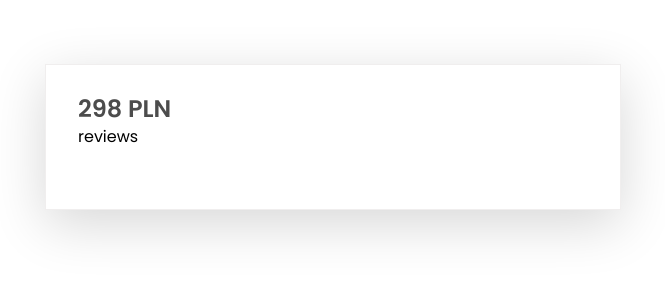
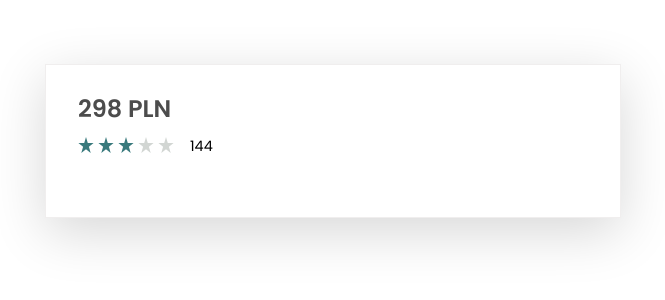
Before and after one commit to Radek-Wawrzyk/e-obuwie-recruitment-task, a Vue app: page / in a window 1280 px wide. Shown: the top 300 px of the page, without its empty margins (307-972 px from the left). Built offline with nearby package versions, Linux system fonts and the light colour scheme.

Commit message:
BaseStar & BaseRating - Implementation of components with styles & logic

```diff
--- a/src/App.vue
+++ b/src/App.vue
@@ -16,7 +16,7 @@ import ReservationForm from '@/components/Resuable/ReservationForm/ReservationFo
 export default {
   name: 'App',
   components: {
-    ReservationForm
+    ReservationForm,
   },
   data: () => ({
 
--- a/src/components/Base/BaseReviews/BaseReviews.scss
+++ b/src/components/Base/BaseReviews/BaseReviews.scss
@@ -0,0 +1,24 @@
+.base-reviews {
+  position: relative;
+  display: flex;
+
+  &__rating {
+    display: flex;
+    align-items: center;
+    margin: 0 1rem 0 0;
+
+    &-star {
+      margin: 0 0.25rem 0 0;
+
+      &:last-child {
+        margin: 0;
+      }
+    }
+  }
+
+  &__counter {
+    line-height: 1;
+    margin: 2px 0 0 0;
+    font-size: 0.9rem;
+  }
+}
--- a/src/components/Base/BaseReviews/BaseReviews.vue
+++ b/src/components/Base/BaseReviews/BaseReviews.vue
@@ -1,15 +1,67 @@
 <template>
-  <div>
-    reviews
+  <div class="base-reviews">
+    <ul class="base-reviews__rating">
+      <base-star
+        v-for="index in finalMax"
+        class="base-reviews__rating-star"
+        :key="`start-${index}`"
+        :is-filled="isFilled(index, finalRating)"
+      />
+    </ul>
+
+    <p class="base-reviews__counter">
+      {{ countText }}
+    </p>
   </div>
 </template>
 
 <script>
+import BaseStar from '@/components/Base/BaseStar/BaseStar.vue';
+
 export default {
+  name: 'BaseReviews',
+  components: {
+    BaseStar,
+  },
+  props: {
+    rating: {
+      type: Number,
+      required: true,
+      default: () => (0),
+    },
+    count: {
+      type: Number,
+      required: true,
+      default: () => (0),
+    },
+    max: {
+      type: Number,
+      required: false,
+      default: () => (5),
+    },
+  },
+  computed: {
+    finalMax() {
+      return !this.max || this.max <= 0 ? 1 : this.max;
+    },
+    finalRating() {
+      if (!this.rating) return 0;
+      if (this.rating < 0) return 0;
+      if (this.rating > this.max && this.max > 0) return this.max;
+      if (this.max <= 0) return 0;
 
-}
+      return this.rating;
+    },
+    countText() {
+      return this.count >= 1 ? this.count : 'No ratings';
+    },
+  },
+  methods: {
+    isFilled(number, rating) {
+      return number <= rating;
+    },
+  },
+};
 </script>
 
-<style>
-
-</style>
+<style lang="scss" src="./BaseReviews.scss" />
--- a/src/components/Base/BaseStar/BaseStar.scss
+++ b/src/components/Base/BaseStar/BaseStar.scss
@@ -0,0 +1,5 @@
+.base-star {
+  position: relative;
+  width: 1rem;
+  height: 1rem;
+}
--- a/src/components/Base/BaseStar/BaseStar.vue
+++ b/src/components/Base/BaseStar/BaseStar.vue
@@ -0,0 +1,26 @@
+<template>
+  <svg
+    viewBox="0 0 11 10"
+    preserveAspectRatio="none"
+    class="base-star"
+  >
+    <path
+      d="M5.5 0l1.235 3.8h3.996L7.498 6.15l1.235 3.8L5.5 7.6 2.267 9.95l1.235-3.8L.269 3.8h3.996L5.5 0z"
+      :fill="isFilled ? '#3a7a7d' : '#d2d6d3'"
+      class="base-star__inner"
+    />
+  </svg>
+</template>
+
+<script>
+export default {
+  name: 'BaseStart',
+  props: {
+    isFilled: {
+
+    },
+  },
+};
+</script>
+
+<style lang="scss" src="./BaseStar.scss" />
--- a/src/components/Resuable/ReservationForm/ReservationForm.scss
+++ b/src/components/Resuable/ReservationForm/ReservationForm.scss
@@ -12,7 +12,7 @@
   &__price {
     font-size: 1.5rem;
     font-weight: 600;
-    margin: 0 0 0.5rem 0;
+    margin: 0 0 1rem 0;
     color: $text-color;
   }
 
--- a/src/components/Resuable/ReservationForm/ReservationForm.vue
+++ b/src/components/Resuable/ReservationForm/ReservationForm.vue
@@ -8,6 +8,7 @@
       <base-reviews
         :rating="reviewsRating"
         :count="reviewsCount"
+        :max="5"
         class="reservation-form__reviews"
       />
     </header>
```
